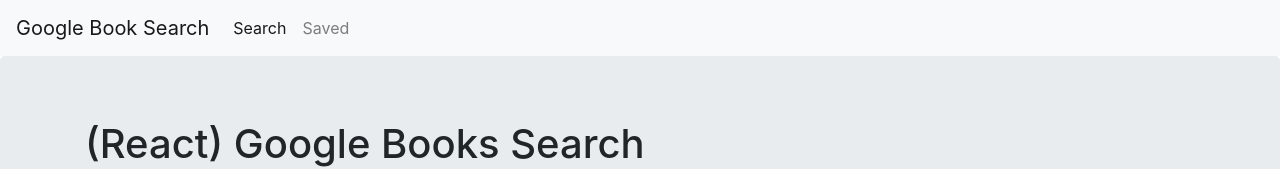
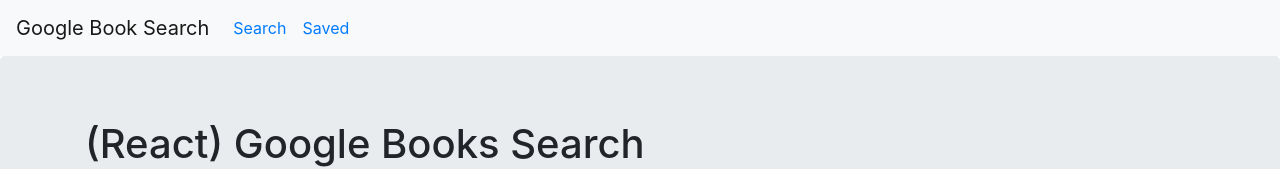
Before and after one commit to bryanbloomquist/google-book-search, a React (Create React App) app in the folder client/: page / in a window 1280 px wide. Shown: the top 169 px of the page. Built offline with nearby package versions, Linux system fonts and the light colour scheme.

Commit message:
fixed navbar, 1 down, infinity to go

```diff
--- a/client/src/components/Navbar/index.js
+++ b/client/src/components/Navbar/index.js
@@ -1,23 +1,23 @@
 import React from "react";
 import Navbar from "react-bootstrap/Navbar";
 import Nav from "react-bootstrap/Nav";
-// import { Link } from "react-router-dom";
+import { Link } from "react-router-dom";
 
 const NavBar = () => {
   return (
-    <Navbar bg="light" expand="lg">
+    <Navbar bg = "light" expand = "lg">
       <Navbar.Brand>Google Book Search</Navbar.Brand>
-      <Navbar.Toggle aria-controls="basic-navbar-nav" />
-      <Navbar.Collapse id="basic-navbar-nav">
-        <Nav className="mr-auto">
+      <Navbar.Toggle aria-controls = "basic-navbar-nav" />
+      <Navbar.Collapse id = "basic-navbar-nav">
+        <Nav className = "mr-auto">
           {/* <Nav.Link href="#home">Search</Nav.Link> */}
-          <Nav.Link to = "/" className = { window.location.pathname === "/" ? "navl-link active" : "nav-link" }>
+          <Link to = "/" className = "m-2">
             Search
-          </Nav.Link>
+          </Link>
           {/* <Nav.Link href="#saved">Saved</Nav.Link> */}
-          <Nav.Link to = "/saved" className = { window.location.pathname === "/saved" ? "navl-link active" : "nav-link" }>
+          <Link to = "/saved" className = "m-2">
             Saved
-          </Nav.Link>
+          </Link>
         </Nav>
       </Navbar.Collapse>
     </Navbar>
```
